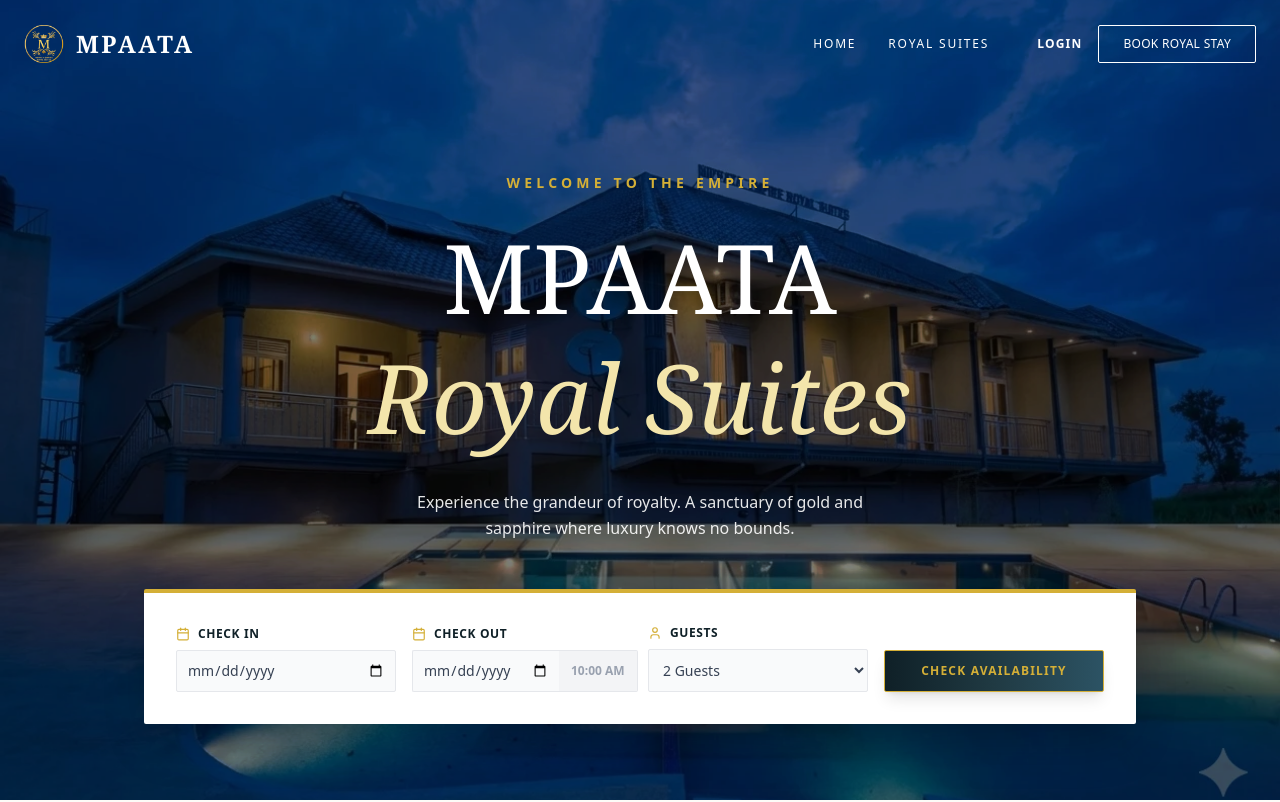
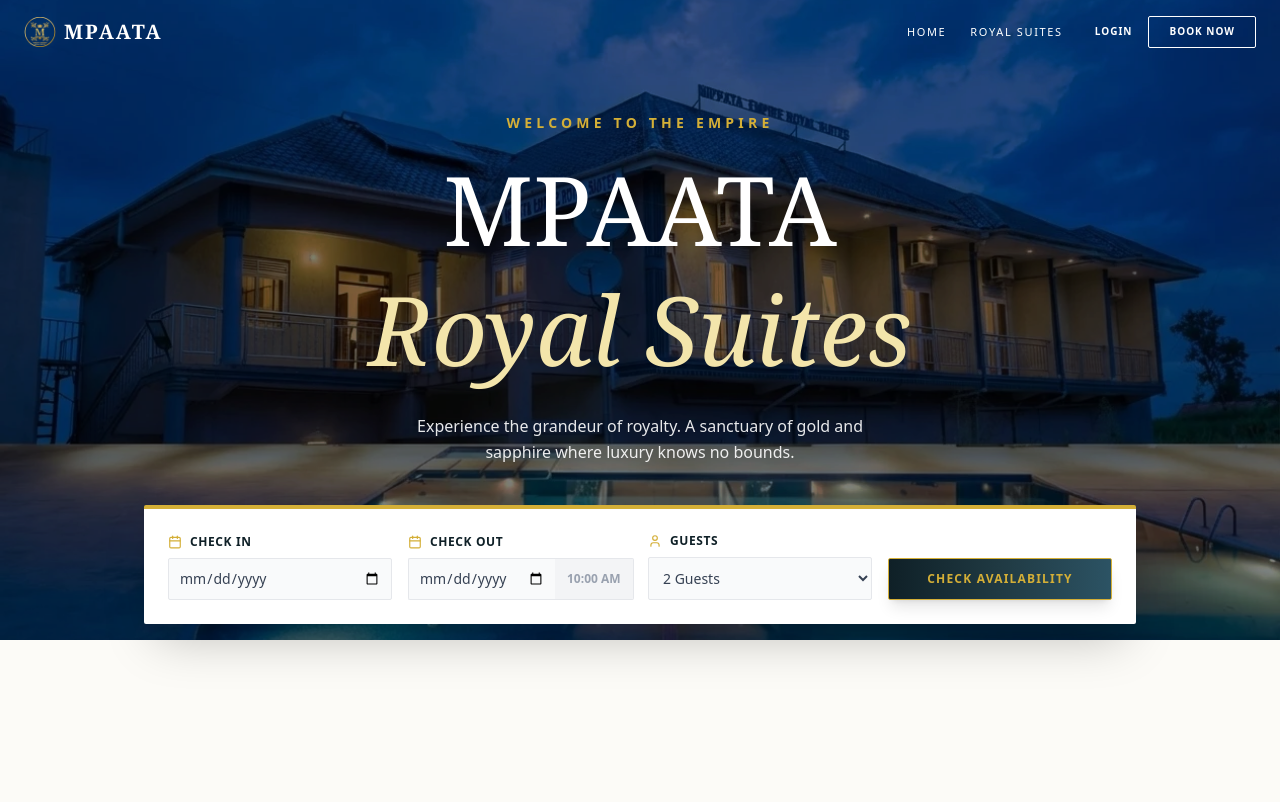
Before and after one commit to mpaataroyal/fe-mpaata, a Next.js app: page / in a window 1280 px wide. Shown: the top 802 px of the page. Built offline with nearby package versions, Linux system fonts and the light colour scheme; no server answers; a web font is replaced by a local one.

Commit message:
fix page

```diff
--- a/src/pages/index.js
+++ b/src/pages/index.js
@@ -3,6 +3,7 @@
 import React, { useState, useEffect } from 'react';
 import { useRouter } from 'next/navigation';
 import Link from 'next/link';
+import axios from 'axios';
 import {
   Menu,
   X,
@@ -18,7 +19,7 @@ import {
   Twitter,
   Utensils,
   Wifi,
-  Car,
+  Wine,
   Monitor,
   Loader2,
   ArrowRight,
@@ -29,6 +30,17 @@ import {
 import { onAuthStateChanged, signOut } from 'firebase/auth';
 import { auth } from '@/libs/firebase';
 import { api } from '@/libs/apiAgent';
+
+// --- GEOLOCATION UTILITY ---
+const getCountryCode = async () => {
+  try {
+    const response = await axios.get('https://ipwho.is/');
+    return response.data.country_code;
+  } catch (error) {
+    console.error("Failed to fetch location", error);
+    return 'UG'; // Default to Uganda
+  }
+};
 
 // --- Design Assets ---
 const IMAGES = {
@@ -78,7 +90,7 @@ const SHOWCASE_ROOMS = [
 
 const Button = ({ children, type = 'default', className = '', ...props }) => {
   const baseStyle =
-    'px-4 py-2 transition-all duration-300 rounded-[2px] font-sans text-sm tracking-wide cursor-pointer focus:outline-none focus:ring-1 focus:ring-offset-1 focus:ring-[#D4AF37] inline-flex items-center justify-center';
+    'px-4 py-2 transition-all duration-300 rounded-[2px] font-sans text-xs font-bold tracking-widest cursor-pointer focus:outline-none focus:ring-1 focus:ring-offset-1 focus:ring-[#D4AF37] inline-flex items-center justify-center';
   const styles = {
     primary: `bg-gradient-to-r from-[#0F2027] via-[#203A43] to-[#2C5364] text-[#D4AF37] hover:brightness-110 border border-[#D4AF37] shadow-lg`,
     ghost: `bg-transparent text-white border border-white hover:bg-white hover:text-[#0F2027]`,
@@ -92,7 +104,7 @@ const Button = ({ children, type = 'default', className = '', ...props }) => {
   );
 };
 
-// --- Navbar ---
+// --- Navbar (Compact Version) ---
 const Navbar = () => {
   const [scrolled, setScrolled] = useState(false);
   const [mobileMenuOpen, setMobileMenuOpen] = useState(false);
@@ -155,20 +167,20 @@ const Navbar = () => {
     <nav
       className={`fixed w-full z-50 transition-all duration-500 ${
         scrolled
-          ? 'bg-white/95 backdrop-blur-md shadow-sm py-4 text-[#0F2027]'
-          : 'bg-transparent py-6 text-white'
+          ? 'bg-white/95 backdrop-blur-md shadow-sm py-3 text-[#0F2027]' // Compact padding
+          : 'bg-transparent py-4 text-white' // Compact padding
       }`}
     >
       <div className="max-w-7xl mx-auto px-6 flex justify-between items-center">
         {/* Logo */}
-        <Link href="/" className="flex items-center gap-3">
+        <Link href="/" className="flex items-center gap-2">
           <img
             src="/logo.webp"
             alt="Mpaata Logo"
-            className="w-10 h-10 object-contain"
+            className="w-8 h-8 object-contain" // Smaller logo
           />
           <span
-            className={`font-serif text-xl md:text-2xl tracking-widest font-semibold uppercase ${
+            className={`font-serif text-lg md:text-xl tracking-widest font-semibold uppercase ${
               scrolled ? 'text-[#0F2027]' : 'text-white'
             }`}
           >
@@ -177,7 +189,7 @@ const Navbar = () => {
         </Link>
 
         {/* Desktop Links */}
-        <div className="hidden md:flex items-center gap-8 font-sans text-xs tracking-[0.15em] uppercase font-medium">
+        <div className="hidden md:flex items-center gap-6 font-sans text-[11px] tracking-[0.15em] uppercase font-medium">
           <Link
             href="/"
             className={`hover:text-[#D4AF37] transition-colors ${
@@ -201,13 +213,13 @@ const Navbar = () => {
               <Button
                 onClick={() => router.push(getDashboardLink())}
                 type={scrolled ? 'primary' : 'ghost'}
-                className="ml-4 uppercase text-xs px-6 py-2.5"
+                className="ml-2 uppercase text-[10px] px-5 py-2"
               >
-                Access Dashboard
+                Dashboard
               </Button>
             ) : (
               // CLIENT VIEW
-              <div className="relative ml-4">
+              <div className="relative ml-2">
                 <button
                   onClick={() => setDropdownOpen(!dropdownOpen)}
                   className={`flex items-center gap-2 focus:outline-none hover:opacity-80 transition-opacity ${
@@ -218,11 +230,11 @@ const Navbar = () => {
                     <img
                       src={user.photoURL}
                       alt="Profile"
-                      className="w-8 h-8 rounded-full border border-gray-200 object-cover"
+                      className="w-7 h-7 rounded-full border border-gray-200 object-cover"
                     />
                   ) : (
                     <div
-                      className={`w-8 h-8 rounded-full flex items-center justify-center font-bold text-xs ${
+                      className={`w-7 h-7 rounded-full flex items-center justify-center font-bold text-xs ${
                         scrolled
                           ? 'bg-[#0F2027] text-[#D4AF37]'
                           : 'bg-white text-[#0F2027]'
@@ -231,11 +243,11 @@ const Navbar = () => {
                       {user.displayName?.[0] || 'U'}
                     </div>
                   )}
-                  <span className="normal-case tracking-normal font-bold">
+                  <span className="normal-case tracking-normal font-bold text-xs">
                     {user.displayName?.split(' ')[0]}
                   </span>
                   <ChevronRight
-                    size={14}
+                    size={12}
                     className={`transform transition-transform ${
                       dropdownOpen ? 'rotate-90' : ''
                     }`}
@@ -276,10 +288,10 @@ const Navbar = () => {
               </div>
             )
           ) : (
-            <div className="flex items-center gap-4 ml-4">
+            <div className="flex items-center gap-4 ml-2">
               <button
                 onClick={handleLogin}
-                className={`text-xs font-bold uppercase tracking-widest hover:text-[#D4AF37] transition-colors ${
+                className={`text-[10px] font-bold uppercase tracking-widest hover:text-[#D4AF37] transition-colors ${
                   scrolled ? 'text-[#0F2027]' : 'text-white'
                 }`}
               >
@@ -288,9 +300,9 @@ const Navbar = () => {
               <Button
                 onClick={handleLogin}
                 type={scrolled ? 'primary' : 'ghost'}
-                className="uppercase text-xs px-6 py-2.5"
+                className="uppercase text-[10px] px-5 py-2"
               >
-                Book Royal Stay
+                Book Now
               </Button>
             </div>
           )}
@@ -372,7 +384,7 @@ const Navbar = () => {
   );
 };
 
-// --- Hero Section ---
+// --- Hero Section (Shorter) ---
 const Hero = () => {
   const [checkIn, setCheckIn] = useState('');
   const [checkOut, setCheckOut] = useState('');
@@ -384,7 +396,8 @@ const Hero = () => {
   };
 
   return (
-    <div className="relative h-screen min-h-[700px] flex flex-col justify-center items-center text-center text-white px-4">
+    // Changed height from h-screen to h-[80vh] to hide bottom part and be more compact
+    <div className="relative h-[80vh] min-h-[600px] flex flex-col justify-center items-center text-center text-white px-4">
       <div className="absolute inset-0 z-0">
         <img
           src={IMAGES.hero}
@@ -395,22 +408,22 @@ const Hero = () => {
       </div>
 
       <div className="relative z-10 max-w-4xl mx-auto animate-fade-in-up">
-        <span className="block font-sans text-xs md:text-sm tracking-[0.3em] uppercase mb-6 text-[#D4AF37] font-semibold">
+        <span className="block font-sans text-xs md:text-sm tracking-[0.3em] uppercase mb-4 text-[#D4AF37] font-semibold">
           Welcome to the Empire
         </span>
-        <h1 className="font-serif text-5xl md:text-7xl lg:text-8xl mb-8 leading-tight">
+        <h1 className="font-serif text-5xl md:text-7xl lg:text-8xl mb-6 leading-tight">
           MPAATA <br />{' '}
           <span className="italic font-light text-[#F3E5AB]">Royal Suites</span>
         </h1>
-        <p className="font-sans text-sm md:text-base max-w-lg mx-auto leading-relaxed opacity-90 mb-12">
+        <p className="font-sans text-sm md:text-base max-w-lg mx-auto leading-relaxed opacity-90 mb-10">
           Experience the grandeur of royalty. A sanctuary of gold and sapphire
           where luxury knows no bounds.
         </p>
       </div>
 
-      {/* Booking Widget */}
-      <div className="relative z-20 w-full max-w-5xl mx-auto -mb-32 md:-mb-24 px-4 text-left">
-        <div className="bg-white p-6 md:p-8 shadow-2xl rounded-[2px] grid grid-cols-1 md:grid-cols-4 gap-4 items-end border-t-4 border-[#D4AF37]">
+      {/* Booking Widget (Overlapping) */}
+      <div className="relative z-20 w-full max-w-5xl mx-auto -mb-28 md:-mb-24 px-4 text-left">
+        <div className="bg-white p-6 md:p-6 shadow-2xl rounded-[2px] grid grid-cols-1 md:grid-cols-4 gap-4 items-end border-t-4 border-[#D4AF37]">
           {/* Check In */}
           <div className="space-y-2">
             <label className="text-xs uppercase tracking-wider text-[#0F2027] font-semibold flex items-center gap-2">
@@ -512,8 +525,12 @@ const IntroSection = () => (
   </section>
 );
 
-// --- Rooms Section (Dynamic from JSON) ---
-const RoomCard = ({ image, title, price, type, onClick }) => (
+// --- Rooms Section ---
+const RoomCard = ({ image, title, price, type, onClick, currency }) => {
+  const symbol = currency === 'USD' ? '$' : 'UGX';
+  const displayPrice = Number(price).toLocaleString();
+
+  return (
     <div className="group cursor-pointer" onClick={onClick}>
       <div className="relative overflow-hidden mb-6 aspect-[4/5] md:aspect-[3/4] border-b-4 border-transparent group-hover:border-[#D4AF37] transition-all bg-gray-100">
         <div className="absolute inset-0 bg-[#0F2027]/20 group-hover:bg-transparent transition-colors z-10"></div>
@@ -538,15 +555,15 @@ const RoomCard = ({ image, title, price, type, onClick }) => (
         <div className="flex justify-center gap-4 text-xs font-sans text-gray-500 uppercase tracking-widest">
           <span>{type}</span>
           <span className="w-[1px] h-3 bg-[#D4AF37]"></span>
-        <span>From UGX {Number(price).toLocaleString()}</span>
+          <span>From {symbol} {displayPrice}</span>
         </div>
       </div>
     </div>
   );
+};
 
-const RoomsSection = () => {
+const RoomsSection = ({ currency }) => {
   const router = useRouter();
-  // Using hardcoded data from JSON as requested
   const rooms = SHOWCASE_ROOMS;
 
   return (
@@ -566,18 +583,24 @@ const RoomsSection = () => {
         </div>
 
         <div className="grid md:grid-cols-3 gap-8">
-          {rooms.map((room) => (
+          {rooms.map((room) => {
+            const useUSD = currency === 'USD';
+            const priceToUse = useUSD && room.priceUSD ? room.priceUSD : room.price;
+
+            return (
               <RoomCard
                 key={room.id}
                 image={room.image}
                 title={room.roomNumber
                   .replace('ROYAL', 'Royal Suite')
                   .replace('M', 'Suite M')}
-              price={room.price}
+                price={priceToUse}
+                currency={currency}
                 type={room.type}
-              onClick={() => router.push('/rooms')}
+                onClick={() => router.push('/my')}
               />
-          ))}
+            );
+          })}
         </div>
 
         <div className="text-center mt-16">
@@ -602,10 +625,10 @@ const Amenities = () => {
       icon: Coffee,
       title: 'Free Breakfast',
       desc: 'Daily Continental & Local',
-    }, // REPLACED Royal Service
+    },
     { icon: Utensils, title: 'Restaurant', desc: 'Fine Dining Experience' },
     { icon: Wifi, title: 'Wifi', desc: 'High-Speed Internet' },
-    { icon: Car, title: 'Parking', desc: 'Secure Valet Parking' },
+    { icon: Wine, title: 'Bar & Lounge', desc: 'Exquisite Cocktails' }, // Updated
     {
       icon: Monitor,
       title: 'Conference Room',
@@ -643,7 +666,7 @@ const Amenities = () => {
 
 // --- Location Section ---
 const LocationSection = () => {
-  const coordinates = '1.428292,31.359560'; // Hoima coordinates
+  const coordinates = '1.428292,31.359560';
   const apiKey = 'AIzaSyBp6AeE01WY__gSB8CWZNE-NBRRAF1I9qI';
   const staticMapUrl = `https://maps.googleapis.com/maps/api/staticmap?center=${coordinates}&zoom=15&size=640x640&scale=2&maptype=roadmap&markers=color:red%7C${coordinates}&key=${apiKey}`;
 
@@ -806,6 +829,18 @@ const Footer = () => (
 );
 
 export default function Home() {
+  const [currency, setCurrency] = useState('UGX');
+
+  useEffect(() => {
+    const checkLocation = async () => {
+      const code = await getCountryCode();
+      if (code !== 'UG') {
+        setCurrency('USD');
+      }
+    };
+    checkLocation();
+  }, []);
+
   return (
     <div className="font-sans text-gray-900 bg-[#fcfbf7]">
       <style>{`
@@ -823,7 +858,8 @@ export default function Home() {
       <Navbar />
       <Hero />
       <IntroSection />
-      <RoomsSection />
+      {/* Pass currency to RoomsSection */}
+      <RoomsSection currency={currency} />
       <Amenities />
       <LocationSection />
       <Footer />
--- a/src/pages/my/index.js
+++ b/src/pages/my/index.js
@@ -327,11 +327,8 @@ const UserDashboard = () => {
           // --- REDIRECTION LOGIC ---
           const role = backendUser?.role || 'client';
 
-
-console.log('============ role===============' , role);
           if (['admin','receptionist', 'manager', 'super_admin'].includes(role)) {
             if (role === 'receptionist') {
-              console.log('===========================');
 
             router.push('/admin/bookings');
             return;
```
Lines whose indentation alone changed are shown as unchanged.
